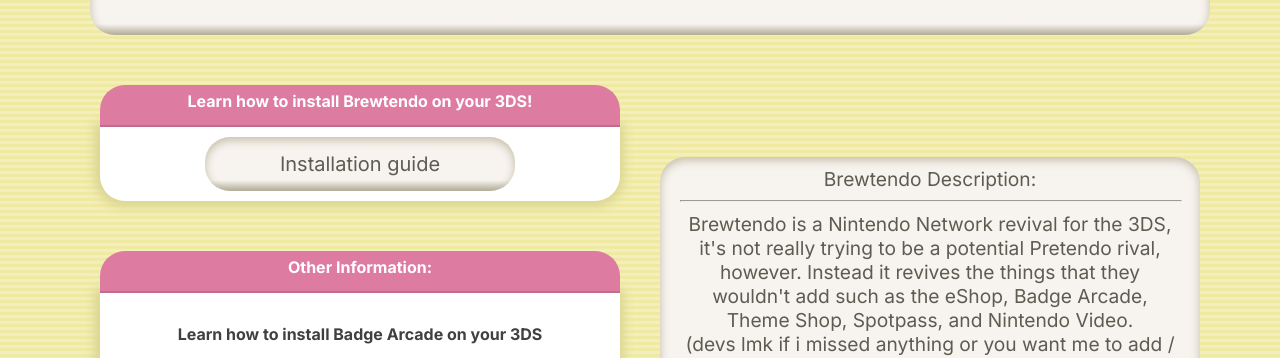
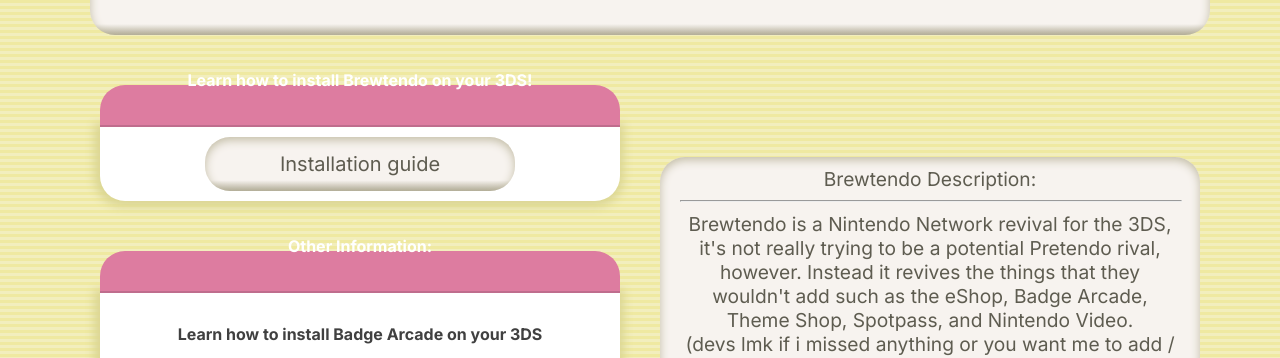
Before and after one commit to BrewtendoNetwork/brewtendo-network_website, a Next.js app in the folder new-site/frontend/: page / in a window 1280 px wide. Shown: the part 336-694 px from the top of the page. Built offline with nearby package versions, Linux system fonts and the light colour scheme.

Commit message:
fix: header layout and text centering issues

```diff
--- a/new-site/frontend/src/app/globals.css
+++ b/new-site/frontend/src/app/globals.css
@@ -104,7 +104,8 @@
     margin: 0 auto;
     display: flex;
     align-items: center;
-    height: 20px;
+    justify-content: center;
+    height: 40px;
     flex-direction: column;
     color: white;
     white-space: normal;
@@ -118,7 +119,9 @@
 
     .style-center-div-top h4 {
         position: relative;
-        bottom: 25px;
+        bottom: 0px;
+        margin: 0;
+        text-align: center;
     }
 
 @media (min-width: 800px) {
```
